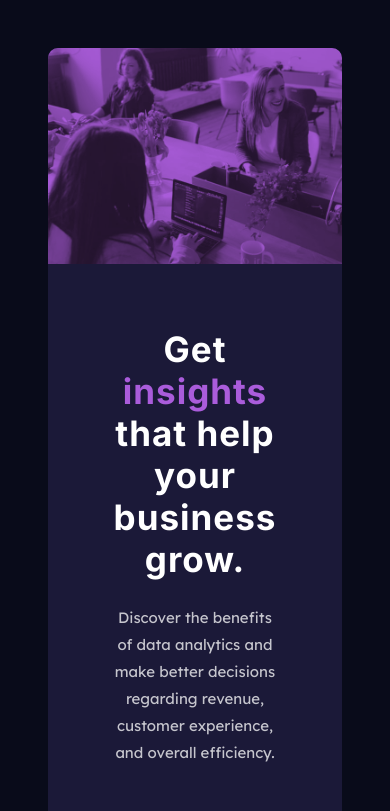
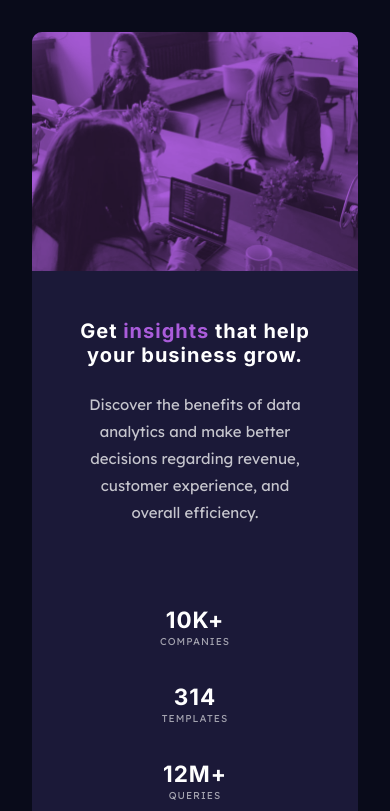
Before and after one commit to AdhaRian/stats-preview-card-component, a plain HTML site: page index.html in a window 390 px wide. Shown: the top 811 px of the page. Drawn offline with Linux system fonts and the light colour scheme.

Commit message:
Update style.css

```diff
--- a/css/style.css
+++ b/css/style.css
@@ -141,7 +141,7 @@ body {
   flex-direction: column;
   justify-content: center;
   align-items: center;
-  margin: 2rem;
+  margin: 1rem;
   min-height: 100vh;
   font-family: var(--LexendDeca);
   font-weight: 400;
@@ -235,8 +235,12 @@ img {
     margin: 1rem;
   }
 
+  h1 {
+    font-size: 20px;
+  }
+
   .info {
-    margin: 4rem;
+    margin: 3rem;
     text-align: center;
   }
 
```
